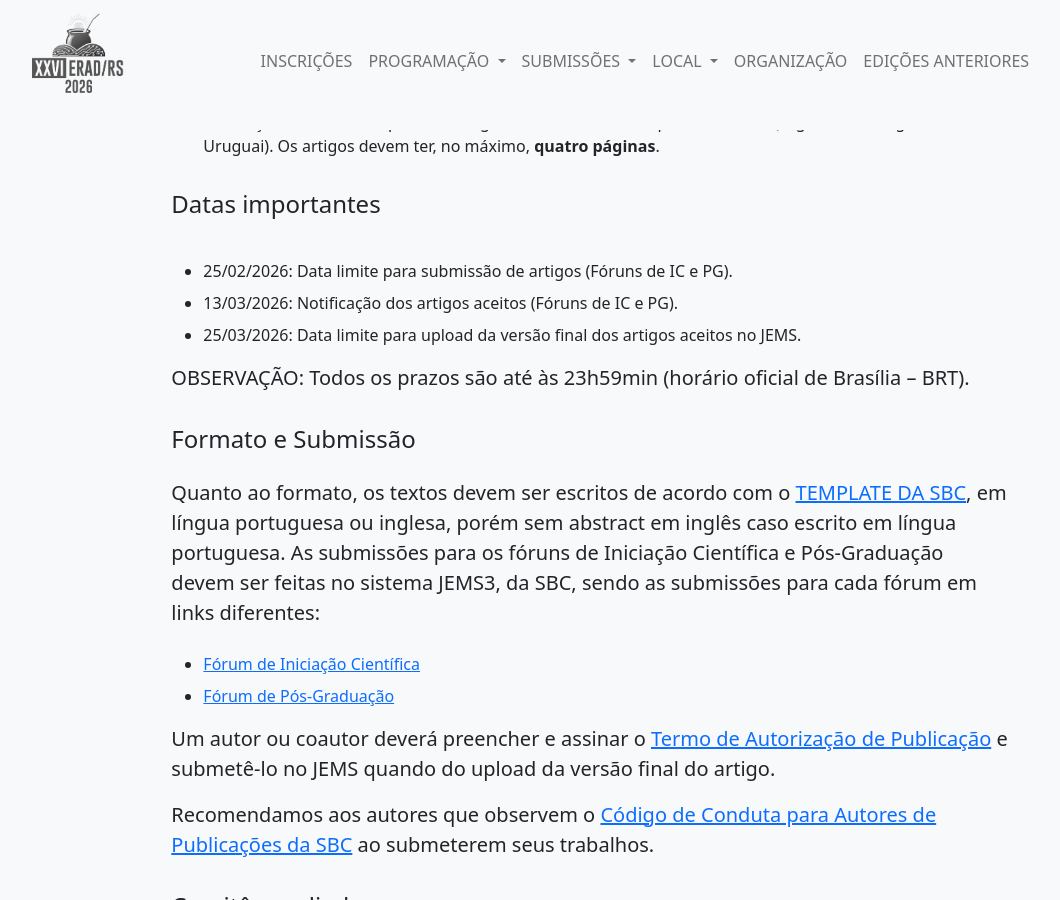
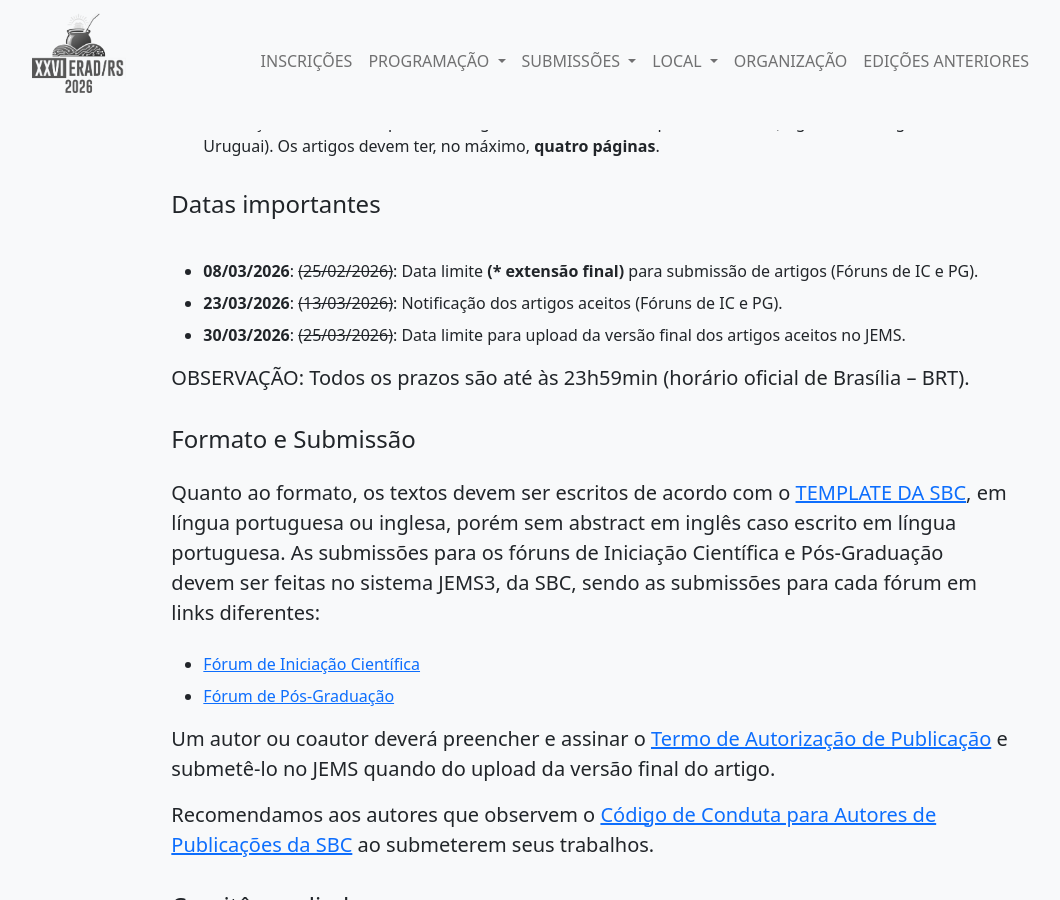
Before and after one commit to cradrs/eradrs2026, a Jekyll site: the page built from chamada_de_trabalhos.html, in a window 1280 px wide and 900 px high, scrolled down 1012 px. Shown: the whole window, without its empty margins (50-1110 px from the left). Built offline with Jekyll 4.4.1, drawn with Linux system fonts in a browser that asks for light colours; some of the changed text lies outside the part shown.

Commit message:
atualizacao forums e datas

```diff
--- a/chamada_de_trabalhos.html
+++ b/chamada_de_trabalhos.html
@@ -32,9 +32,9 @@
         </ul>
         <h4>Datas importantes</h4>
         <ul class="mt-4">
-            <li>25/02/2026: Data limite para submissão de artigos (Fóruns de IC e PG).</li>
-            <li>13/03/2026: Notificação dos artigos aceitos (Fóruns de IC e PG).</li>
-            <li>25/03/2026: Data limite para upload da versão final dos artigos aceitos no JEMS.</li>
+            <li><b>08/03/2026</b>: <del>(25/02/2026)</del>: Data limite <b>(* extensão final)</b> para submissão de artigos (Fóruns de IC e PG).</li>
+            <li><b>23/03/2026</b>: <del>(13/03/2026)</del>: Notificação dos artigos aceitos (Fóruns de IC e PG).</li>
+            <li><b>30/03/2026</b>: <del>(25/03/2026)</del>: Data limite para upload da versão final dos artigos aceitos no JEMS.</li>
         </ul>
         <p class="lead">OBSERVAÇÃO: Todos os prazos são até às 23h59min (horário oficial de Brasília – BRT).</p>
         <h4>Formato e Submissão</h4>
@@ -97,13 +97,15 @@
 
         <p class="lead"><b></b>Iniciação Científica</b></p>
         <ul>
+		<li>Claudio Schepke (UNIPAMPA Alegrete) - claudioschepke@unipampa.edu.br </li>
+		<li>Odorico M. Mendizabal (UFSC) - odorico.mendizabal@ufsc.br </li>
+        </ul>
+
+        <p class="lead"><b></b>Pós-Graduação</b></p>
+        <ul>
             <li> Vinicius Garcia Pinto (FURG) - vinicius.pinto@furg.br </li>
 	    <li> Guilherme P. Koslovski (UDESC) - guilherme.koslovski@udesc.br </li>
         </ul>
-        <p class="lead"><b></b>Pós-Graduação</b></p>
-        <ul>
-		<li>Claudio Schepke (UNIPAMPA Alegrete) - claudioschepke@unipampa.edu.br </li>
-		<li>Odorico M. Mendizabal (UFSC) - odorico.mendizabal@ufsc.br </li>
-        </ul>
+
     </div>
 </section>
```
Also changed, not shown: _data/organizacao.yml (+4 -4 lines), 2 other files.
